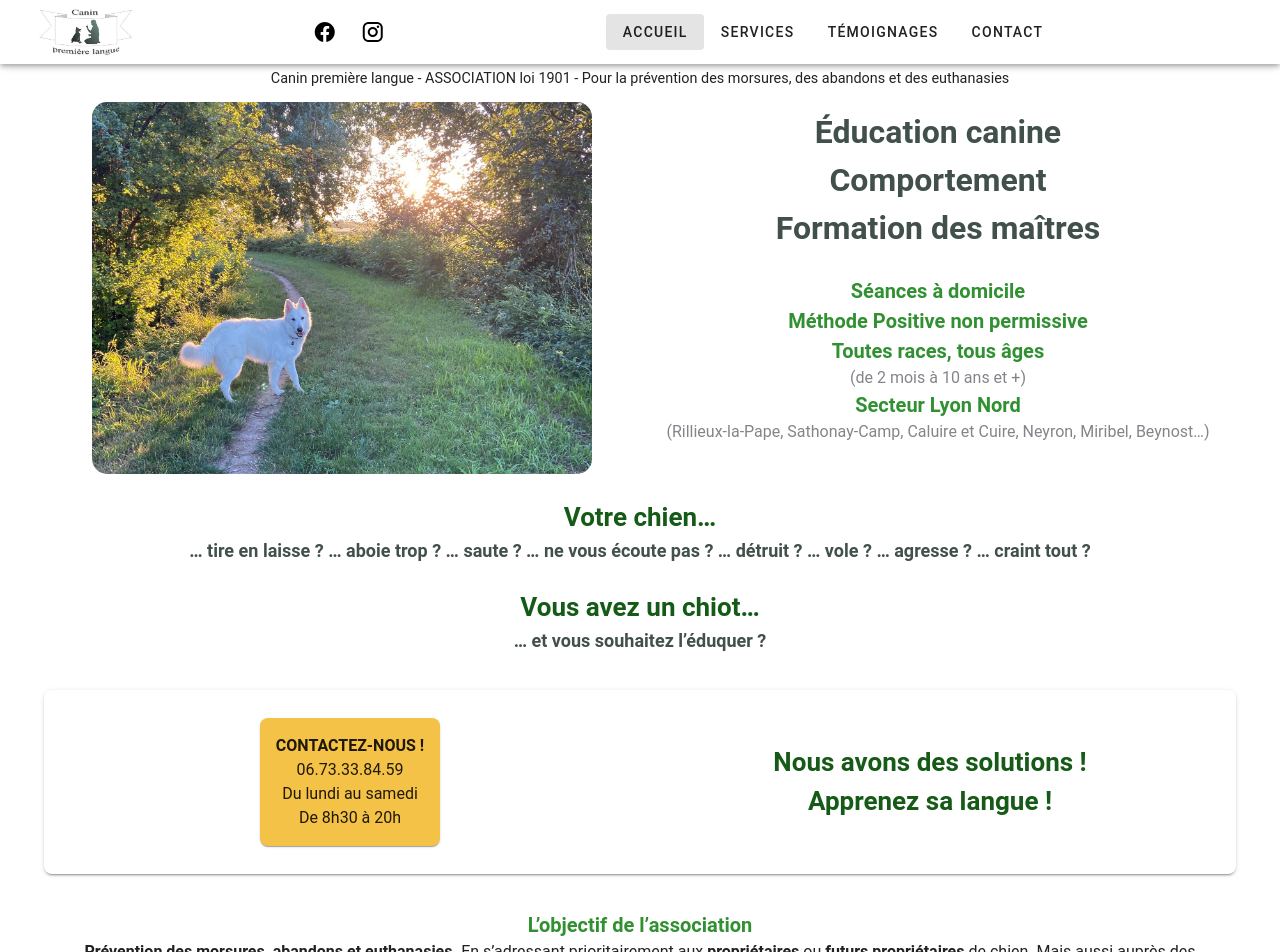
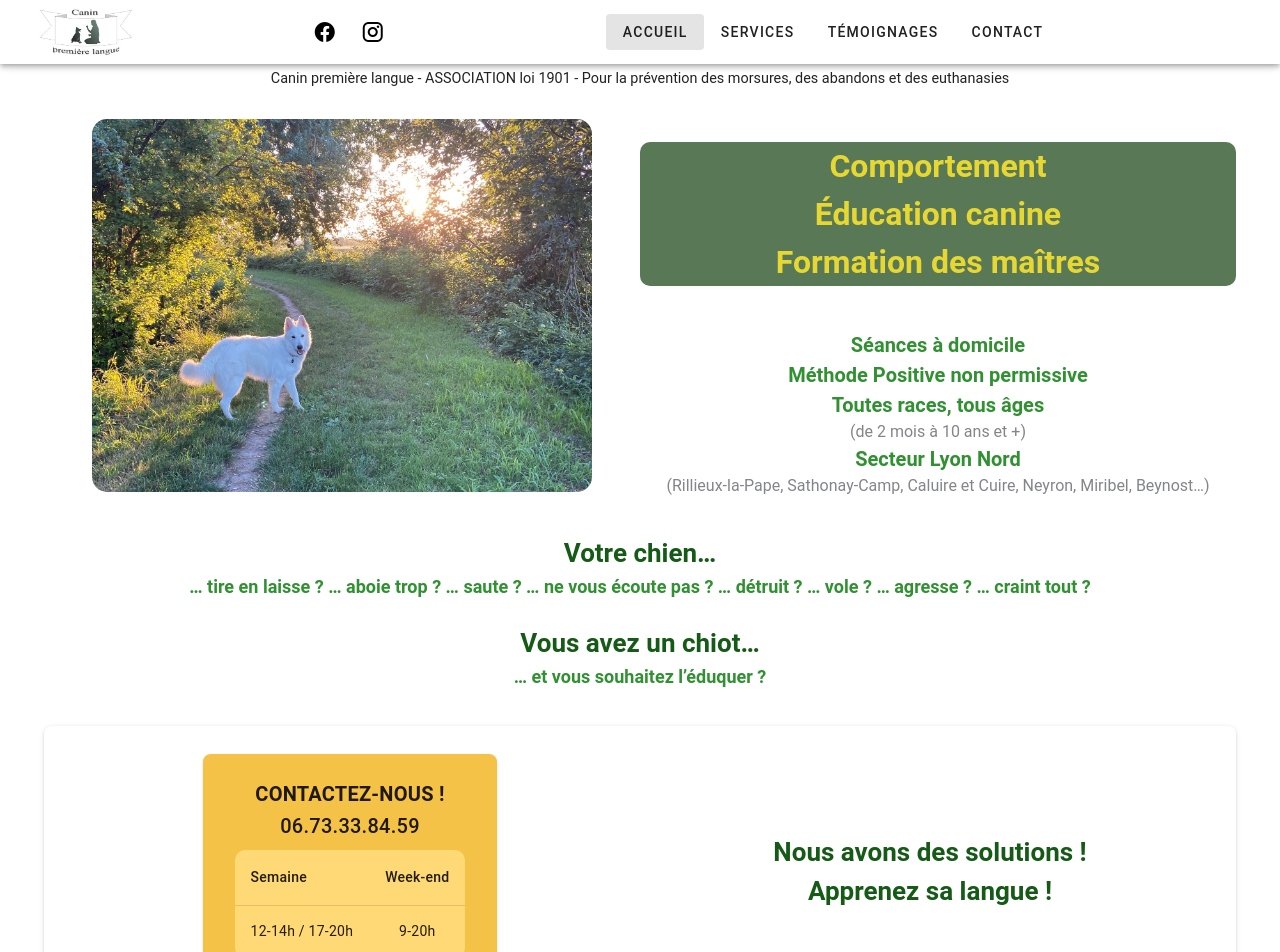
Before and after one commit to jjehl/canin_premiere_langue, a Vue app: page / in a window 1280 px wide. Shown: the top 952 px of the page. Built offline with nearby package versions, Linux system fonts and the light colour scheme.

Commit message:
titres modifiés

```diff
--- a/src/assets/canin.css
+++ b/src/assets/canin.css
@@ -13,6 +13,12 @@ h3 {
 }
 .text-bold {
     font-weight: bold;
-    color: rgb(var(--v-theme-text1));
+    color: rgb(var(--v-theme-text3));
     font-size: 18px;
 }
+.green-background {
+    background-color: #597956; /* Couleur de fond */
+    border-radius: 10px; /* Coins arrondis */
+    margin-top: 40px !important;
+    margin-bottom: 20px !important;
+}
--- a/src/pages/contact.vue
+++ b/src/pages/contact.vue
@@ -19,7 +19,7 @@
 
     </v-row>
 
-    <v-row class="d-flex flex-column justify-center align-center text-center">
+    <v-row class="green-background d-flex flex-column justify-center align-center text-center">
       <h1>Apprenez à parler la même langue que votre chien</h1>
       <h1>Utilisez ses propres codes pour mieux vous faire comprendre</h1>
       <br>
--- a/src/pages/index.vue
+++ b/src/pages/index.vue
@@ -22,14 +22,15 @@
 
       <!-- Texte à droite -->
       <v-col cols="12" md="6">
-        <v-row class="d-flex flex-column justify-center align-center text-center">
-          <h1>Éducation canine</h1>
-          <h1>Comportement</h1>
-          <h1>Formation des maîtres</h1>
-          <br>
+        <v-row class="green-background d-flex flex-column justify-center align-center text-center">
+            <h1>Comportement</h1>
+            <h1>Éducation canine</h1>
+            <h1>Formation des maîtres</h1>
+
 
         </v-row>
         <v-row class="d-flex flex-column justify-center align-center text-center">
+          <br>
           <h3>Séances à domicile</h3>
           <h3>Méthode Positive non permissive</h3>
           <h3>Toutes races, tous âges </h3>
@@ -65,10 +66,26 @@
       <!-- contact à gauche -->
       <v-col cols="12" md="6" class="d-flex flex-column justify-center align-center">
         <v-card class="pa-4 rounded-lg" style="background-color: #f3c247;">
-          <p><strong>CONTACTEZ-NOUS !</strong></p>
-          <p>06.73.33.84.59</p>
-          <p>Du lundi au samedi</p>
-          <p>De 8h30 à 20h</p>
+          <v-card-title class="text-center">
+            <strong>CONTACTEZ-NOUS !</strong>
+            <p>06.73.33.84.59</p>
+          </v-card-title>
+          <v-card-text>
+            <v-table style="background-color: #ffd975; border-radius: 10px;">
+              <thead>
+                <tr>
+                  <th class="text-left">Semaine</th>
+                  <th class="text-left">Week-end</th>
+                </tr>
+              </thead>
+              <tbody>
+                <tr>
+                  <td>12-14h / 17-20h</td>
+                  <td>9-20h</td>
+                </tr>
+              </tbody>
+            </v-table>
+          </v-card-text>
         </v-card>
       </v-col>
 
--- a/src/pages/services.vue
+++ b/src/pages/services.vue
@@ -5,7 +5,7 @@
       <p style="font-size: 0.9em;">Canin première langue - ASSOCIATION loi 1901 - Pour la prévention des morsures, des
         abandons et des euthanasies</p>
     </v-row>
-    <v-row class="d-flex flex-column justify-center align-center text-center">
+    <v-row class="green-background d-flex flex-column justify-center align-center text-center">
       <h1>Education Canine</h1>
     </v-row>
     <!-- Section avec l'image et le texte -->
@@ -78,7 +78,7 @@
 
       </v-col>
     </v-row>
-    <v-row class="d-flex flex-column justify-center align-center text-center">
+    <v-row class="green-background d-flex flex-column justify-center align-center text-center">
       <h1>Troubles du comportement</h1>
     </v-row>
     <v-row align="center" justify="space-between" class="flex-wrap">
@@ -139,7 +139,7 @@
       </v-col>
 
     </v-row>
-    <v-row class="d-flex flex-column justify-center align-center text-center">
+    <v-row class="green-background d-flex flex-column justify-center align-center text-center">
       <h1>vous rêvez que son comportement cesse ?</h1>
     </v-row>
     <v-row
--- a/src/pages/testimonial.vue
+++ b/src/pages/testimonial.vue
@@ -5,7 +5,7 @@
       <p style="font-size: 0.9em;">Canin première langue - ASSOCIATION loi 1901 - Pour la prévention des morsures, des
         abandons et des euthanasies</p>
     </v-row>
-    <v-row class="d-flex flex-column justify-center align-center text-center">
+    <v-row class="green-background d-flex flex-column justify-center align-center text-center">
       <h1>Ils se sont lancés avec nous !</h1>
     </v-row>
     <v-row align="center" justify="space-between" class="flex-wrap">
--- a/src/plugins/vuetify.ts
+++ b/src/plugins/vuetify.ts
@@ -26,7 +26,7 @@ const customTheme = {
     info: '#83858a',
     success: '#4caf50',
     warning: '#fb8c00',
-    text1: '#42504b',
+    text1: '#e6d733',
     text3: '#319132',
     text2: '#155a16',
   },
```
